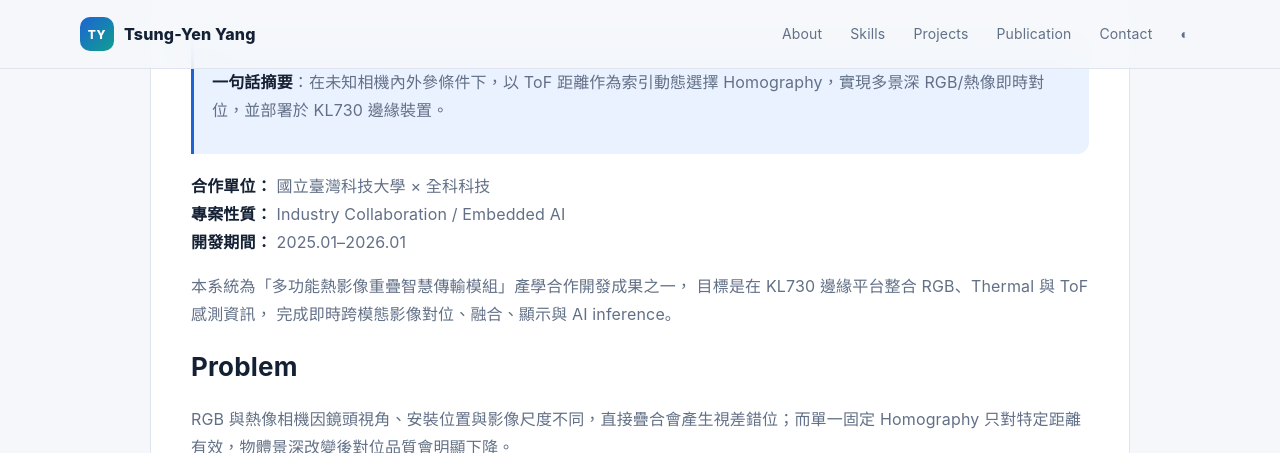
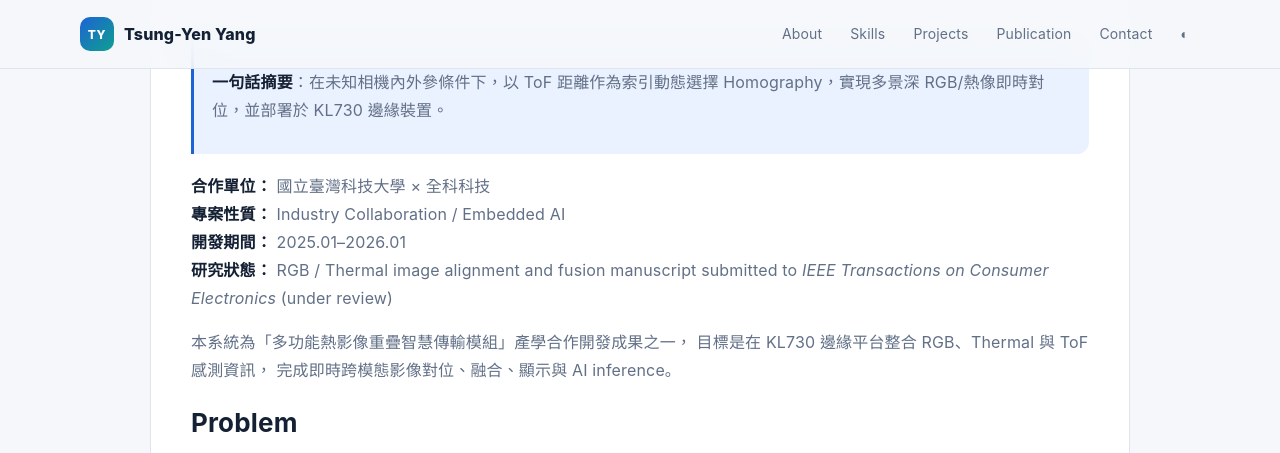
Before and after one commit to gg09038/gg09038.github.io, a Jekyll site: the page built from projects/kl730-fusion.md, in a window 1280 px wide and 900 px high, scrolled down 618 px, cut to the strip 0-453 px from the top of the window. Built offline with Jekyll 4.4.1, drawn with Linux system fonts in a browser that asks for light colours; some of the changed text lies outside the part shown.

Commit message:
Add IEEE TCE submission status to KL730 project

```diff
--- a/projects/kl730-fusion.md
+++ b/projects/kl730-fusion.md
@@ -22,6 +22,7 @@ permalink: /projects/kl730-fusion/
 **合作單位：** 國立臺灣科技大學 × 全科科技
 **專案性質：** Industry Collaboration / Embedded AI
 **開發期間：** 2025.01–2026.01
+**研究狀態：** RGB / Thermal image alignment and fusion manuscript submitted to *IEEE Transactions on Consumer Electronics* (under review)
 
 本系統為「多功能熱影像重疊智慧傳輸模組」產學合作開發成果之一，
 目標是在 KL730 邊緣平台整合 RGB、Thermal 與 ToF 感測資訊，
@@ -123,3 +124,5 @@ RGB 與熱像相機因鏡頭視角、安裝位置與影像尺度不同，直接
 ## Result
 
 完成從資料蒐集、跨模態標定、深度索引矩陣建立，到 KL730 即時融合與 AI 辨識的完整系統原型。在專案過程中理解演算法從 PC 開發環境走向實際嵌入式硬體時的效能、介面與資料流限制。
+
+其中 RGB / Thermal 跨模態影像對位與融合相關研究成果已整理為論文，並投稿至 *IEEE Transactions on Consumer Electronics*，目前審查中（under review）。
```
